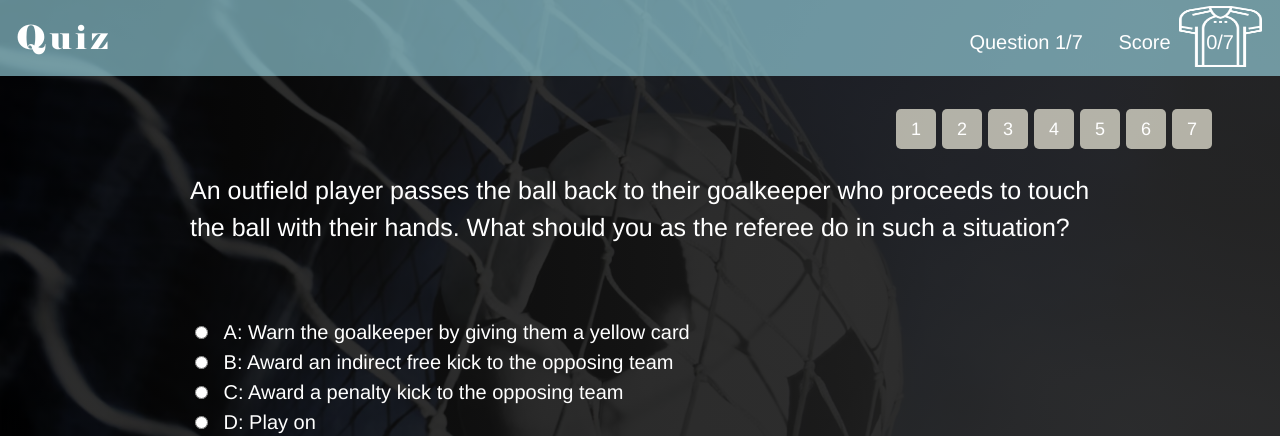
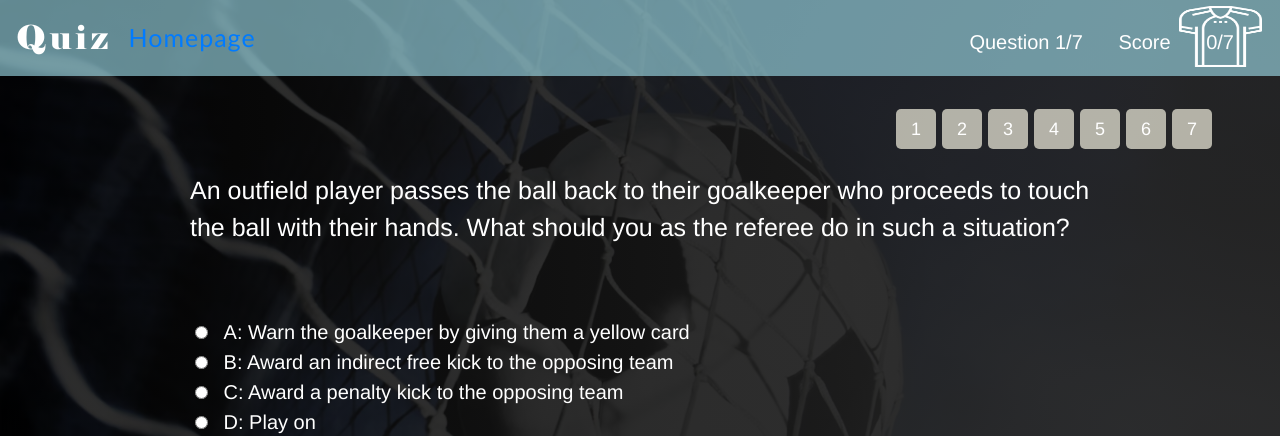
Before and after one commit to zackhuiiiii/Soccer-Referee-Tutorial, a Flask app: page /quiz/1 in a window 1280 px wide. Shown: the top 436 px of the page. Run offline with Flask 2, Linux system fonts and the light colour scheme; some libraries are stand-ins or nearby versions.

Commit message:
bug fix and change quiz navi bar

```diff
--- a/static/main.css
+++ b/static/main.css
@@ -206,3 +206,11 @@ span.active{
   margin-top: 200px;
   font-size: 43px;
 }
+.nav-home{
+  display: inline-block;
+  font-size: 25px;
+  font-weight: bold;
+  font-family: 'Trebuchet MS', sans-serif;
+  letter-spacing: 1px;
+  font-weight: lighter;
+}
--- a/templates/learnFreeKicks.html
+++ b/templates/learnFreeKicks.html
@@ -75,6 +75,7 @@
     </div> -->
     <br>
     <div style="text-align:right">
+        <a href="/learn/handSignal" class="next">&laquo; Previous</a>
         <a href="/learn/indirectFreeKick" class="next">Next &raquo;</a>
     </div>
     <div class="row footer"></div>
--- a/templates/quizLayout.html
+++ b/templates/quizLayout.html
@@ -24,6 +24,7 @@
 <body>
     <nav class="navbar navbar-expand-lg">
         <div class="navbar-brand nav-title">Quiz</div>
+        <a href="/learn/handSignal" class="nav-home">Homepage</a>
         <div class="navbar-brand nav-right">
             <div class="navbar-secondary-brand">Question {{ques_index}}/7</div>
             <div class="navbar-secondary-brand"> Score</div>
```
